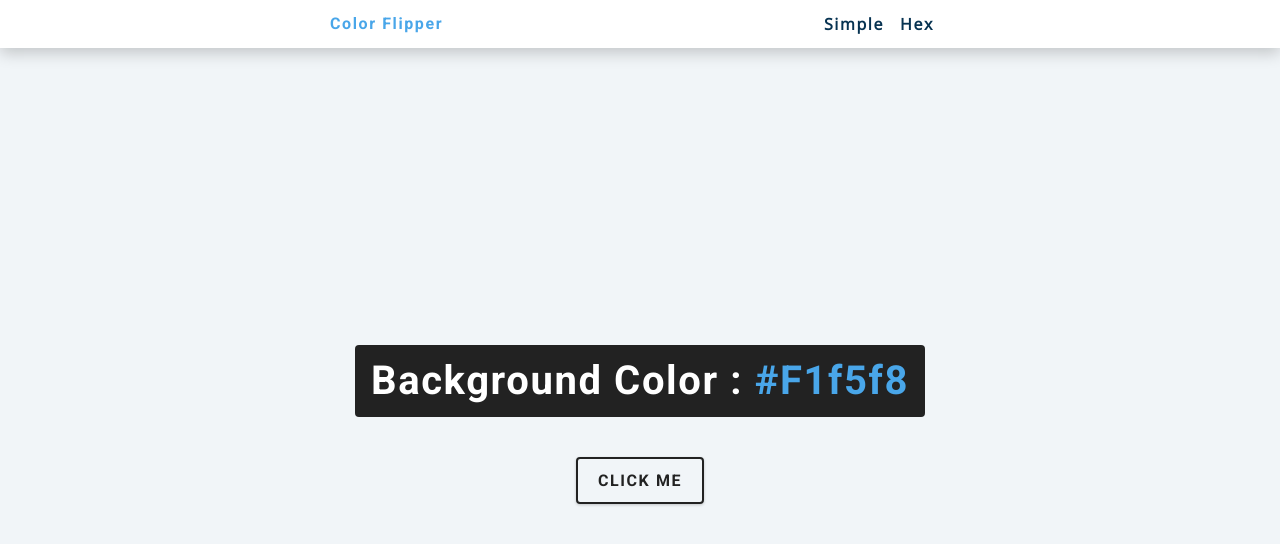
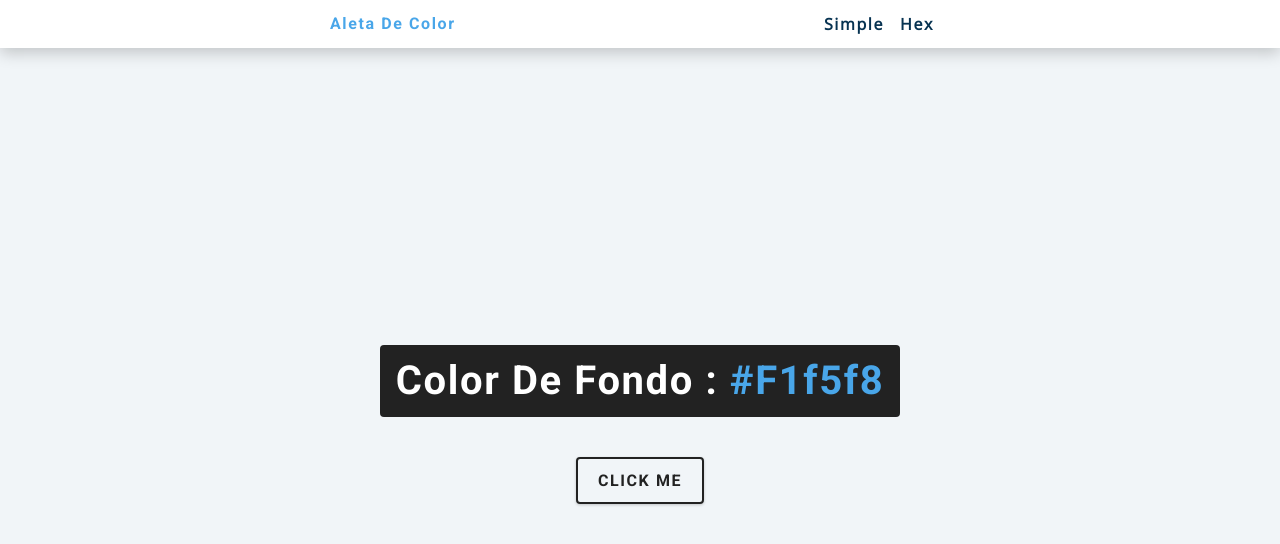
Before and after one commit to helenamrs/proyecto, a plain HTML site: page 01-color-flipper/final/index.html in a window 1280 px wide. Drawn offline with nearby package versions, Linux system fonts and the light colour scheme.

Commit message:
cambio subido

```diff
--- a/01-color-flipper/final/index.html
+++ b/01-color-flipper/final/index.html
@@ -3,7 +3,7 @@
   <head>
     <meta charset="UTF-8" />
     <meta name="viewport" content="width=device-width, initial-scale=1.0" />
-    <title>Color Flipper || Simple</title>
+    <title>aleta de color || Simple</title>
 
     <!-- styles -->
     <link rel="stylesheet" href="styles.css" />
@@ -11,7 +11,7 @@
   <body>
     <nav>
       <div class="nav-center">
-        <h4>color flipper</h4>
+        <h4>aleta de color</h4>
         <ul class="nav-links">
           <li><a href="index.html">simple</a></li>
           <li><a href="hex.html">hex</a></li>
@@ -20,7 +20,7 @@
     </nav>
     <main>
       <div class="container">
-        <h2>background color : <span class="color">#f1f5f8</span></h2>
+        <h2> color de fondo : <span class="color">#f1f5f8</span></h2>
         <button class="btn btn-hero" id="btn">click me</button>
       </div>
     </main>
```
